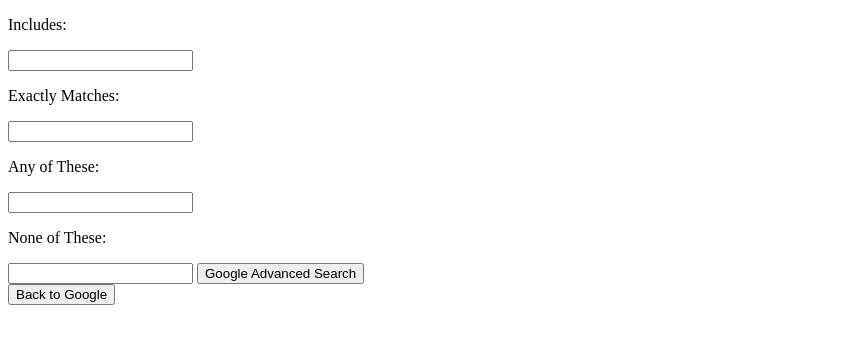
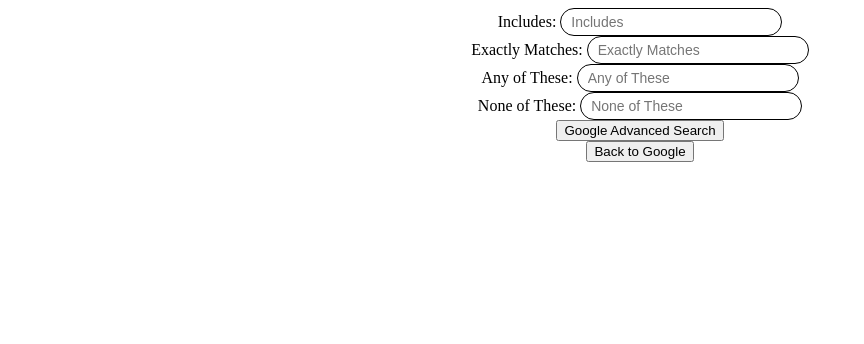
Before and after one commit to idontgiveescheat/googlesearch, a plain HTML site: page gadvanced.html in a window 1280 px wide. Shown: the whole page, without its empty margins (0-864 px from the left). Drawn offline with Linux system fonts and the light colour scheme.

Commit message:
Placed formats into separate css files

```diff
--- a/gadvanced.html
+++ b/gadvanced.html
@@ -1,22 +1,29 @@
 <!DOCTYPE html>
 <html lang="en">
     <head>
-        <title>Search</title>
+        <title>Google Advanced Search</title>
+		<link rel="stylesheet" href="gadvancedFormat.css" type="text/css">
+		<link rel="stylesheet" href="searchText.css" type="text/css">
     </head>
     <body>
 		<!--https://www.google.com/search?as_q=one&as_epq=two&as_oq=three&as_eq=four&as_nlo=5&as_nhi=6-->
         <form action="https://google.com/search">
-			<p>Includes:</p>
-			<input type="text" name="as_q">
-			<br>
-			<p>Exactly Matches:</p>
-			<input type="text" name="as_epq">
-			<br>
-			<p>Any of These:</p>
-			<input type="text" name="as_oq">
-			<br>
-			<p>None of These:</p>
-			<input type="text" name="as_eq">
+			<div>
+			Includes:
+			<input type="text" name="as_q" placeholder="Includes">
+			</div>
+			<div>
+			Exactly Matches:
+			<input type="text" name="as_epq" placeholder="Exactly Matches">
+			</div>
+			<div>
+			Any of These:
+			<input type="text" name="as_oq" placeholder="Any of These">
+			</div>
+			<div>
+			None of These:
+			<input type="text" name="as_eq" placeholder="None of These">
+			</div>
             <input type="submit" value="Google Advanced Search">
         </form>
 		<form action="https://LividPalegreenScales.jacob5257.repl.co">
--- /dev/null
+++ b/gadvancedFormat.css
@@ -0,0 +1,3 @@
+form {
+	text-align: center
+}
--- /dev/null
+++ b/searchText.css
@@ -0,0 +1,8 @@
+input[type=text] {
+    padding: 5px 10px;
+    border-radius: 20px;
+    width: 200px;
+    border: 1px solid black;
+    outline:none;
+    font-size:14px;
+}
```
Also changed, not shown: gimages.html (+3 -1 lines), index.html (+2 -8 lines).
